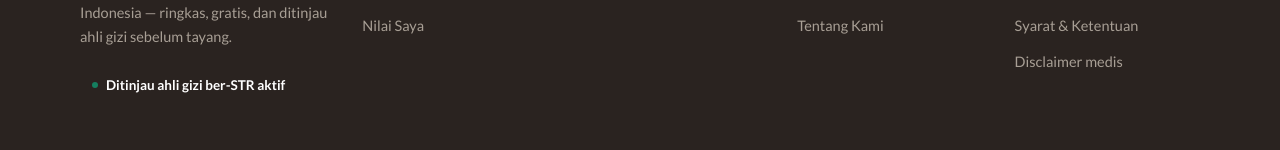
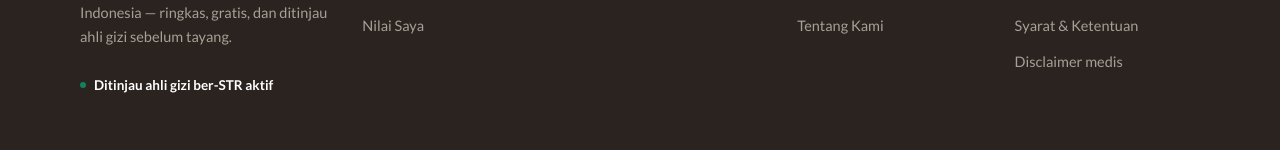
Before and after one commit to adiynsyah/binzi, a Next.js app: page / in a window 1280 px wide. Shown: the part 578-728 px from the top of the page. Built offline with nearby package versions, Linux system fonts and the light colour scheme.

Commit message:
fix(shared): align footer pill dot with the copy above [A-14a]

```diff
--- a/src/components/shared/site-footer.tsx
+++ b/src/components/shared/site-footer.tsx
@@ -83,7 +83,11 @@ export function SiteFooter() {
               Kursus dan artikel gizi berbahasa Indonesia — ringkas, gratis, dan
               ditinjau ahli gizi sebelum tayang.
             </p>
-            <p className="mt-[18px] inline-flex items-center gap-2 rounded-pill px-3 py-2">
+            {/* No left padding: the dot aligns with the copy above it. The
+                1a pill border maps to ink-surface (same token as the
+                background) and is therefore omitted — see the token-gap
+                note in the PR. */}
+            <p className="mt-[18px] inline-flex items-center gap-2 rounded-pill py-2 pr-3">
               <span
                 aria-hidden="true"
                 className="size-1.5 rounded-pill bg-success"
```
